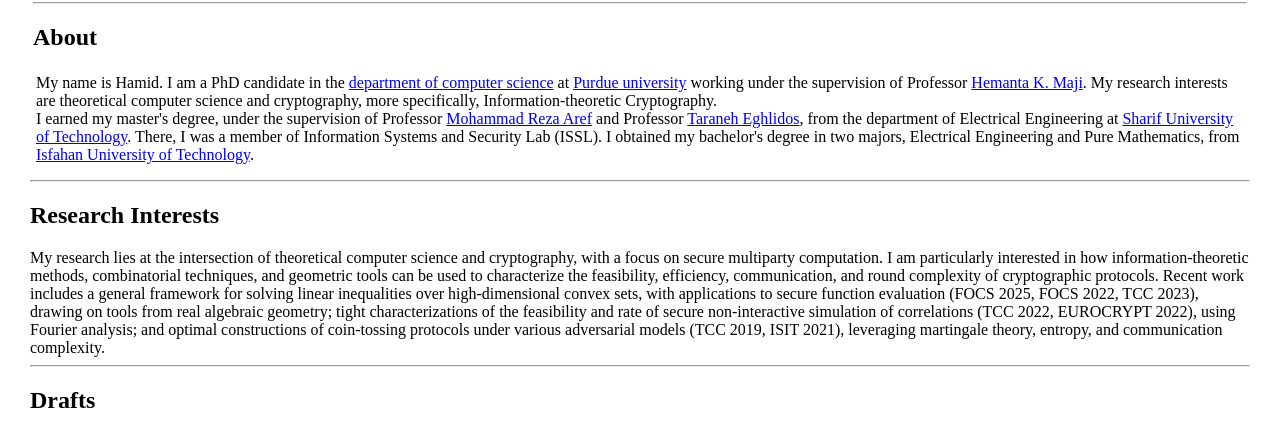
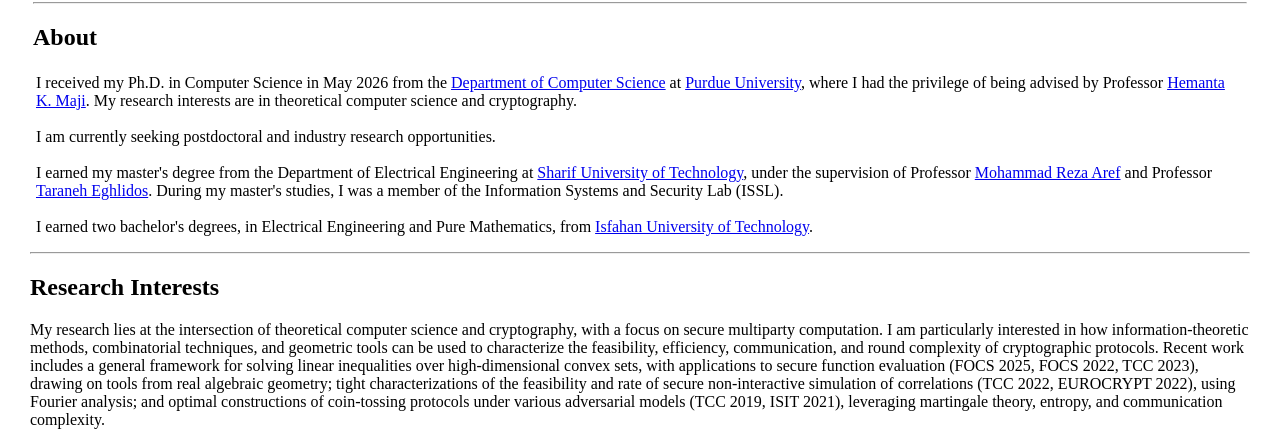
Before and after one commit to Hamidreza1402/hamidreza1402.github.io, a plain HTML site: page index.html in a window 1280 px wide. Shown: the part 373-803 px from the top of the page. Drawn offline with Linux system fonts and the light colour scheme.

Commit message:
Update index.html

```diff
--- a/index.html
+++ b/index.html
@@ -38,17 +38,39 @@
 
          <tr>
 <hr>
-<h2> About </h2>
-	         <td>My name is Hamid. I am a PhD candidate in the <a href="http://www.cs.purdue.edu/">department of computer science</a> at <a href="http://purdue.edu/">Purdue university</a> working under the supervision of Professor <a href="https://www.cs.purdue.edu/homes/hmaji/">Hemanta K. Maji</a>. My research interests are theoretical computer science and cryptography, more specifically, Information-theoretic Cryptography.
-<br> I earned my master's degree, under the supervision of Professor <a href="http://ee.sharif.edu/~aref/" >Mohammad Reza Aref</a> and Professor <a href="http://sharif.edu/~teghlidos/" >Taraneh Eghlidos</a>, from the department of Electrical Engineering at <a href=https://www.en.sharif.edu/>Sharif University of Technology</a>. There, I was a member of Information Systems and Security Lab (ISSL).
-<!(<a href=http://ee.sharif.edu/~issl/index.htm>
-<!ISSL</a>
-<!).
- <br> I obtained my bachelor's degree in two majors, Electrical Engineering and Pure Mathematics, from <a href=https://www.iut.ac.ir/en>Isfahan University of Technology</a>.
-        </td></tr><tr>
-        </tr></tbody></table></td>
-    </tr></tbody></table>
+<h2>About</h2>
+<td>
+    I received my Ph.D. in Computer Science in May 2026 from the
+    <a href="https://www.cs.purdue.edu/">Department of Computer Science</a>
+    at <a href="https://purdue.edu/">Purdue University</a>,
+    where I had the privilege of being advised by Professor
+    <a href="https://www.cs.purdue.edu/homes/hmaji/">Hemanta K. Maji</a>.
+    My research interests are in theoretical computer science and cryptography.
 
+    <br><br>
+
+    I am currently seeking postdoctoral and industry research opportunities.
+
+    <br><br>
+
+    I earned my master's degree from the Department of Electrical
+    Engineering at
+    <a href="https://www.en.sharif.edu/">Sharif University of Technology</a>,
+    under the supervision of Professor
+    <a href="https://ee.sharif.edu/~aref/">Mohammad Reza Aref</a>
+    and Professor
+    <a href="https://sharif.edu/~teghlidos/">Taraneh Eghlidos</a>.
+    During my master's studies, I was a member of the Information
+    Systems and Security Lab (ISSL).
+
+    <br><br>
+
+    I earned two bachelor's degrees, in Electrical Engineering
+    and Pure Mathematics, from
+    <a href="https://www.iut.ac.ir/en">Isfahan University of Technology</a>.
+</td></tr><tr>
+</tr></tbody></table></td>
+</tr></tbody></table>
 <hr>
 <p>
 <h2> Research Interests </h2>
```
